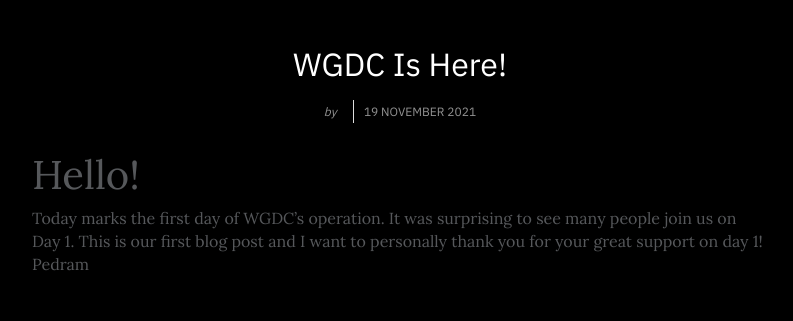
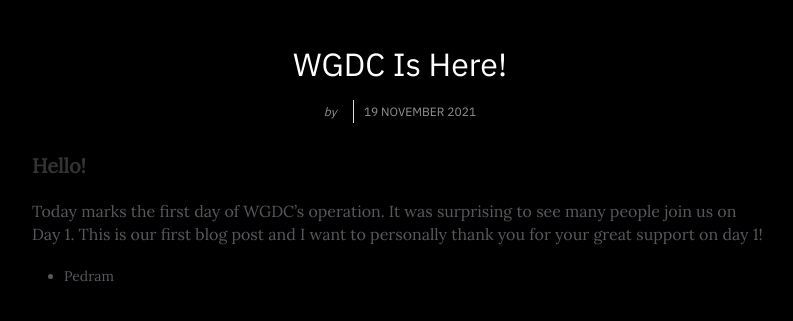
Before and after one commit to Westdale-Game-Development-Club/website, a Jekyll site: the page built from docs/_posts/2021-11-18-So-It-Begins.md, in a window 1280 px wide. Shown: the top 321 px of the page, without its empty margins (240-1033 px from the left). Built offline with Jekyll 4.4.1, drawn with Linux system fonts in a browser that asks for light colours.

```diff
--- a/docs/_posts/2021-11-18-So-It-Begins.md
+++ b/docs/_posts/2021-11-18-So-It-Begins.md
@@ -6,6 +6,7 @@ categories: General
 ---
 
 
-# Hello!
+## Hello!
+
 Today marks the first day of WGDC's operation. It was surprising to see many people join us on Day 1. This is our first blog post and I want to personally thank you for your great support on day 1!
-Pedram
+- Pedram
```
